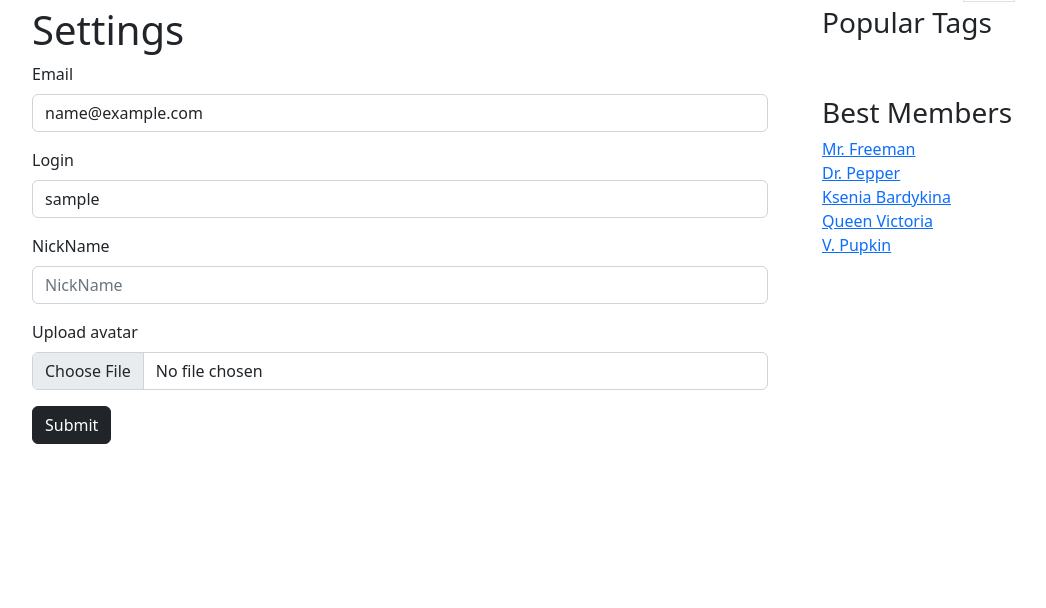
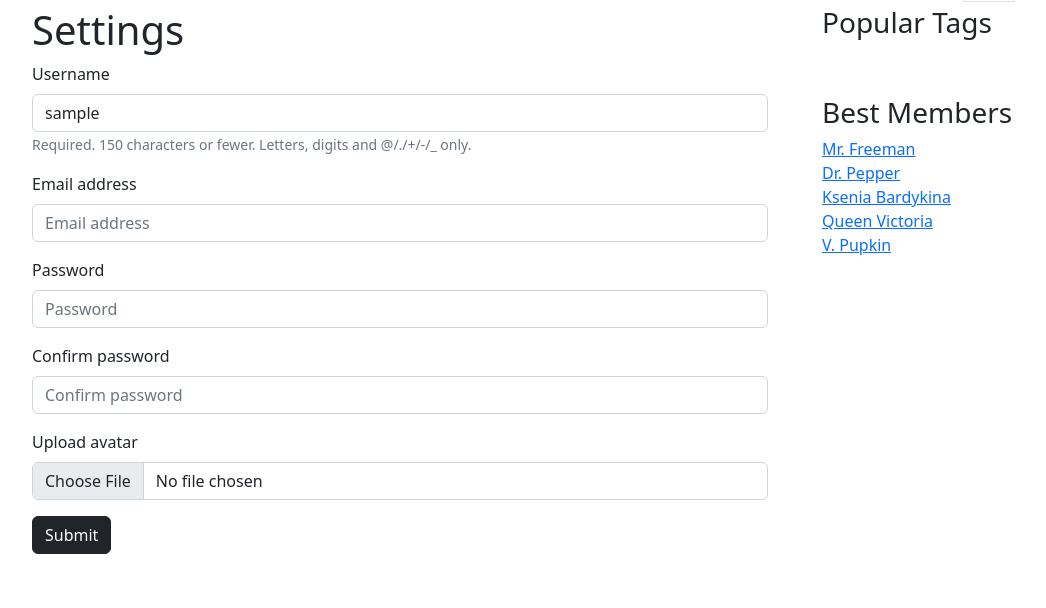
Before and after one commit to mevain/askme_bardykina, a Django app: page /profile_edit in a window 1280 px wide. Shown: the part 78-686 px from the top of the page, without its empty margins (50-1096 px from the left). Run offline with Django 5.2, Linux system fonts and the light colour scheme; the visitor is signed in with stand-in values (Sample User, id 1); data that the repository does not hold is empty; some libraries are stand-ins or nearby versions.

Commit message:
Fixed forms

```diff
--- a/app/forms.py
+++ b/app/forms.py
@@ -1,31 +1,74 @@
 from django import forms
 from django.core.exceptions import ValidationError
 from django.contrib.auth.forms import UserCreationForm
-from app.models import User
+from app.models import User, Profile, Question, Tag, Answer
 
 class LoginForm(forms.Form):
     login = forms.CharField(label='Login', widget=forms.TextInput(attrs={'class': 'form-control'}))
     password = forms.CharField(widget=forms.PasswordInput(attrs={'class': 'form-control'}))
 
+    def clean_password(self):
+        data = self.cleaned_data['password']
+        if data == 'wrong':
+            raise ValidationError('Wrong password!')
+        return data
 
-class RegisterForm(forms.Form):
-    login = forms.CharField(label='Login', widget=forms.TextInput(attrs={'class': 'form-control'}))
-    email = forms.EmailField(label='Email', widget=forms.EmailInput(attrs={'class': 'form-control'}))
-    nickname = forms.CharField(label='NickName', widget=forms.TextInput(attrs={'class': 'form-control'}))
-    password = forms.CharField(label='Password', widget=forms.PasswordInput(attrs={'class': 'form-control'}))
-    password2 = forms.CharField(label='Repeat password', widget=forms.PasswordInput(attrs={'class': 'form-control'}))
+
+class RegisterForm(forms.ModelForm):
+    password = forms.CharField(widget=forms.PasswordInput)
+    confirm_password = forms.CharField(widget=forms.PasswordInput)
     avatar = forms.ImageField(label='Upload avatar', required=False, widget=forms.FileInput(attrs={'class': 'form-control'}))
+    class Meta:
+        model = User
+        fields = ['username', 'email', 'password' ]
 
-class QuestionForm(forms.Form):
+    def save(self, commit=True):
+        user = super().save(commit=False)
+        user.set_password(self.cleaned_data['password'])
+        user.save()
+        return user
+
+
+class QuestionForm(forms.ModelForm):
     title = forms.CharField(max_length=100, widget=forms.TextInput(attrs={'class': 'form-control'}))
-    text = forms.CharField(max_length=1000, widget=forms.TextInput(attrs={'class': 'form-control'}))
+    text = forms.CharField(max_length=1000, widget=forms.Textarea(attrs={'class': 'form-control', 'resize': 'none'}))
     tags = forms.CharField(max_length=100, widget=forms.TextInput(attrs={'class': 'form-control'}))
+    class Meta:
+        model = Question
+        fields = ['title', 'text']
 
-class AnswerForm(forms.Form):
-    answer = forms.CharField(label="", widget=forms.Textarea(attrs={'class': 'form-control'}))
 
-class SettingsForm(forms.Form):
-    email = forms.EmailField(label='Email', widget=forms.EmailInput(attrs={'class': 'form-control'}))
-    login = forms.CharField(label='Login', widget=forms.TextInput(attrs={'class': 'form-control'}))
-    nickname = forms.CharField(label='NickName', widget=forms.TextInput(attrs={'class': 'form-control'}))
+    def clean(self, **kwargs):
+        tags_input = self.cleaned_data['tags']
+        tags = [tag.strip() for tag in tags_input.split(' ')]
+        if len(tags) > 3:
+            raise ValidationError('You cannot use more than 3 tags!')
+
+
+
+class AnswerForm(forms.ModelForm):
+    text = forms.CharField(label="", widget=forms.Textarea(attrs={'class': 'form-control', 'style':'resize:none;'}))
+
+    class Meta:
+        model = Answer
+        fields = ['text']
+
+class SettingsForm(forms.ModelForm):
+    forms.CharField(label='Username', widget=forms.TextInput())
+    password = forms.CharField(widget=forms.PasswordInput)
+    confirm_password = forms.CharField(widget=forms.PasswordInput)
     avatar = forms.ImageField(label='Upload avatar', required=False, widget=forms.FileInput(attrs={'class': 'form-control'}))
+    class Meta:
+        model = User
+        fields = ['username', 'email', 'password' ]
+
+
+    def save(self, **kwargs):
+        user = super().save(**kwargs)
+        user.save()
+        profile, created = Profile.objects.get_or_create(user=user)
+        avatar = self.cleaned_data.get('avatar')
+        if avatar:
+            profile.avatar = self.cleaned_data.get('avatar')
+        profile.save()
+        return user
--- a/app/management/commands/fill_db.py
+++ b/app/management/commands/fill_db.py
@@ -25,7 +25,7 @@ class Command(BaseCommand):
         # self.create_answers(answer_count)
         #self.create_questionlikes(questionlike_count)
         #self.create_answerlikes(answerlike_count)
-        self.set_like_numbers()
+        #self.set_like_numbers()
         #self.tags_questions()
         #self.create_profiles(user_count)
 
--- a/app/views.py
+++ b/app/views.py
@@ -40,7 +40,7 @@ def question(request, question_id):
     if request.method == "POST":
         answer_form = AnswerForm(request.POST)
         if answer_form.is_valid():
-            text = answer_form.cleaned_data['answer']
+            text = answer_form.cleaned_data['text']
             answer = Answer.objects.create(
                 text = text,
                 user = request.user,
@@ -48,7 +48,6 @@ def question(request, question_id):
             )
             return redirect('question', question_id=question_id)
     return render(request, "question.html", {"question": item, "answers" : answers, "form": answer_form, 'popular_tags': popular_tags})
-
 
 def ask(request):
     popular_tags = Tag.objects.get_popular()
@@ -60,13 +59,17 @@ def ask(request):
             title = question_form.cleaned_data['title']
             text = question_form.cleaned_data['text']
             tags_input = question_form.cleaned_data['tags']
-            tags = [tag.strip() for tag in tags_input.split(',')]
+            tags = [tag.strip() for tag in tags_input.split(' ')]
+            if len(tags) > 3:
+                error_message = "You cannot use more than 3 tags"
+                return render(request, "signup.html", {'form': question_form, 'error_message': error_message})
             question = Question.objects.create(
                 title=title,
                 text=text,
                 user=request.user
             )
             for tag_name in tags:
+                print(tag_name)
                 tag, created = Tag.objects.get_or_create(name=tag_name)
                 question.tags.add(tag)
 
@@ -82,29 +85,19 @@ def hot(request):
 
 def signup(request):
     popular_tags = Tag.objects.get_popular()
-    if request.method == "GET":
+    if request.method == 'GET':
         user_form = RegisterForm()
-    if request.method == "POST":
+    if request.method == 'POST':
         user_form = RegisterForm(request.POST)
         if user_form.is_valid():
-            username = user_form.cleaned_data['login']
-            email = user_form.cleaned_data['email']
-            password = user_form.cleaned_data['password']
-            nickname = user_form.cleaned_data['nickname']
-            password2 = user_form.cleaned_data['password2']
-            avatar = user_form.cleaned_data['avatar']
-            if password != password2:
-                error_message = "Passwords do not match"
-                return render(request, "signup.html", {'form': user_form, 'error_message': error_message})
-            if User.objects.filter(username=username).exists():
-                error_message = "This username is already taken. Please choose another one."
-                return render(request, 'signup.html', {'form': user_form, 'error_message': error_message})
-            user = User.objects.create_user(username=username, email=email, password=password)
-            user = authenticate(request, username=username, password=password)
+            user = user_form.save()
+            auth.login(request, user)
+            profile = Profile.objects.create(user=user, avatar=user_form.cleaned_data['avatar'])
             if user:
-                login(request, user)
-            return redirect('index')
-    return render(request, 'signup.html', {'form': user_form, 'popular_tags': popular_tags})
+                return redirect(reverse('index'))
+            else:
+                user_form.add_error(field=None, error="User saving error!")
+    return render(request, "signup.html", {'form': user_form, 'popular_tags': popular_tags})
 
 
 def log_in(request):
@@ -133,21 +126,11 @@ def logout(request):
 def profile_edit(request):
     popular_tags = Tag.objects.get_popular()
     if request.method == "GET":
-        settings_form = SettingsForm(initial={'email': request.user.email, 'login': request.user.username})
+        settings_form = SettingsForm(initial={'username': request.user.username})
     if request.method == "POST":
         settings_form = SettingsForm(request.POST, request.FILES)
         if settings_form.is_valid():
-            email = settings_form.cleaned_data['email']
-            login = settings_form.cleaned_data['login']
-            nickname = settings_form.cleaned_data['nickname']
-            avatar = settings_form.cleaned_data['avatar']
-
-            user = request.user
-            user.email = email
-            user.username = login
-            user.nickname = nickname
-            user.save()
-
+            user = settings_form.save()
             return redirect('profile_edit')
     return render(request, "profile_edit.html", {'form': settings_form, 'popular_tags': popular_tags})
 
--- a/templates/question.html
+++ b/templates/question.html
@@ -12,7 +12,7 @@
   <form method="post" action="" style="margin: 15px">
     {% csrf_token %}
     {% bootstrap_form form %}
-    <button type="submit" class="btn btn-primary">Post</button>
+    <button type="submit" class="btn btn btn-dark">Post</button>
     </form>
   {% include "layouts/pagination.html" with page_obj=answers %}
 </div>
```
Also changed, not shown: templates/log_in.html (+1 -25 lines).
